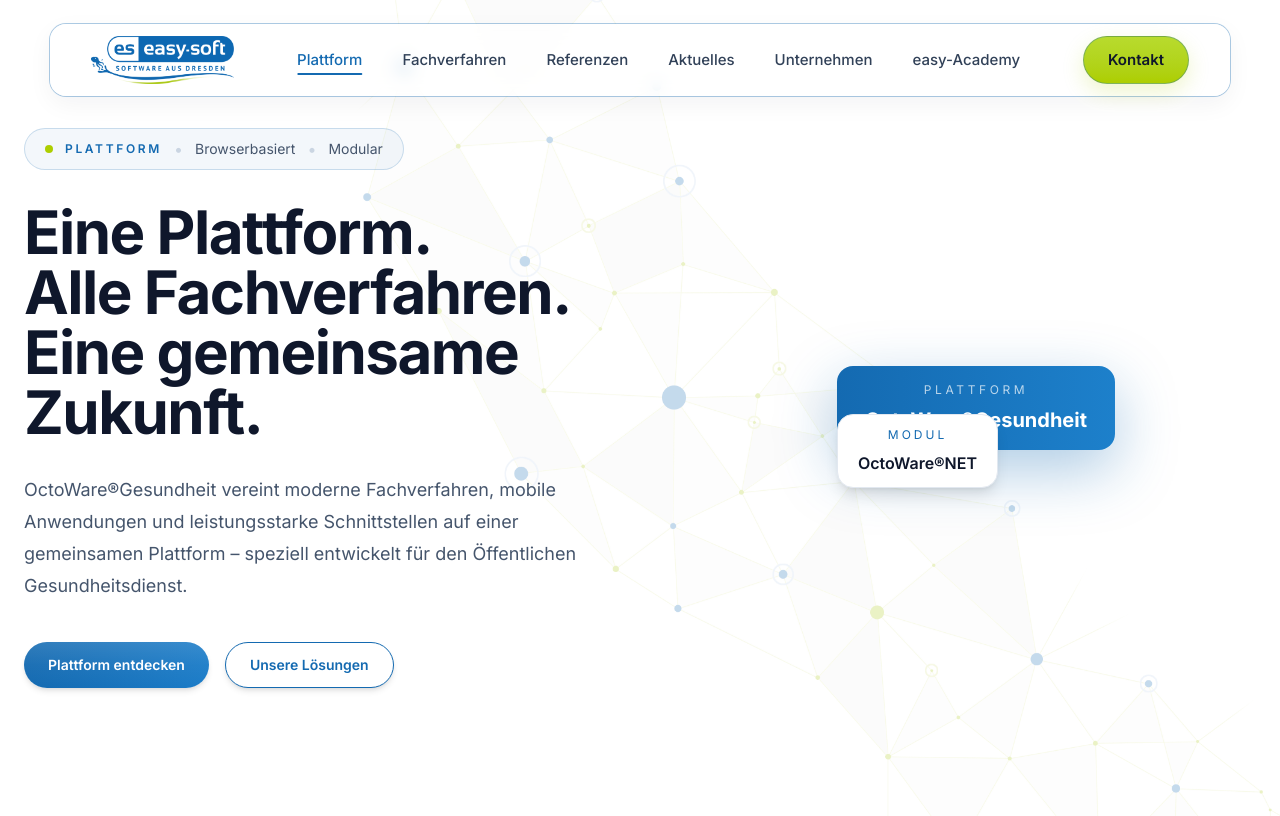
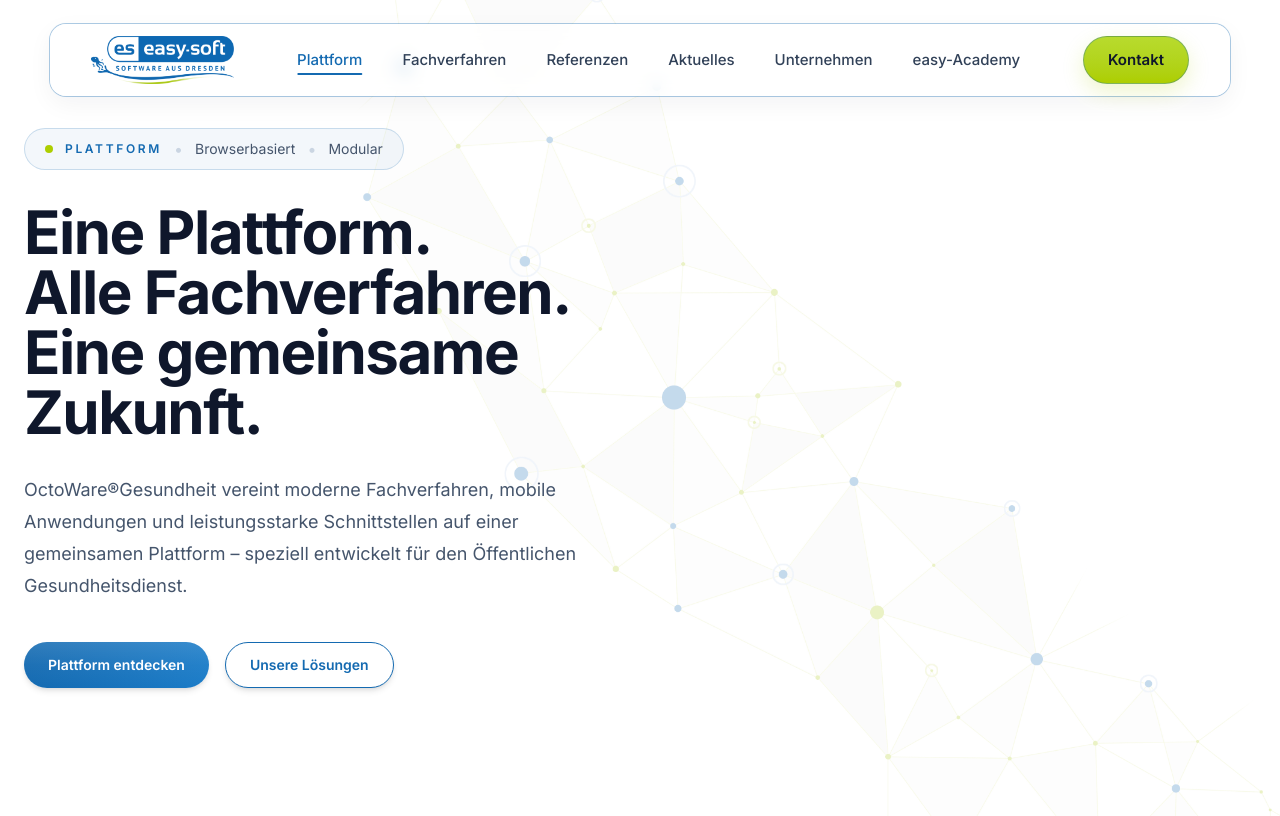
Before and after one commit to weblogger117-art/octoware-website, a Next.js app: page /plattform in a window 1280 px wide. Built offline with nearby package versions, Linux system fonts and the light colour scheme.

Commit message:
Update Hero.tsx

```diff
--- a/components/sections/platform/Hero.tsx
+++ b/components/sections/platform/Hero.tsx
@@ -1,3 +1,4 @@
+import PlatformVisualization from "./PlatformVisualization";
 import Image from "next/image";
 import { Button } from "@/components/ui/Button";
 export default function PlatformHero() {
@@ -140,102 +141,8 @@ export default function PlatformHero() {
 
           {/* Rechte Spalte */}
 
-<div className="relative flex items-center justify-center">
+<PlatformVisualization />
 
-  <div
-  className="
-    relative
-
-    h-[560px]
-    w-full
-  "
->
-
-<div
-  className="
-    absolute
-
-    left-1/2
-    top-1/2
-
-    -translate-x-1/2
-    -translate-y-1/2
-  "
->
-
-  <div
-    className="
-      rounded-2xl
-
-      bg-gradient-to-r
-      from-[#146ab1]
-      to-[#1d80cb]
-
-      px-7
-      py-4
-
-      text-center
-
-      text-white
-
-      shadow-[0_20px_60px_rgba(20,106,177,.35)]
-    "
-  >
-
-    <p className="text-xs uppercase tracking-[0.3em] text-white/70">
-      Plattform
-    </p>
-
-    <h3 className="mt-2 text-xl font-bold">
-      OctoWare®Gesundheit
-    </h3>
-
-{/* OctoWare®NET */}
-
-<div
-  className="
-    absolute
-
-    left-0
-    top-12
-
-    rounded-2xl
-
-    border
-    border-slate-200
-
-    bg-white
-
-    px-5
-    py-3
-
-    shadow-lg
-
-    transition-all
-    duration-300
-
-    hover:-translate-y-1
-    hover:shadow-xl
-  "
->
-
-  <p className="text-xs uppercase tracking-[0.25em] text-[#146ab1]">
-    Modul
-  </p>
-
-  <h4 className="mt-2 text-base font-semibold text-slate-900">
-    OctoWare®NET
-  </h4>
-
-</div>
-
-  </div>
-
-</div>
-
-  </div>
-
-</div>
 
         </div>
 
```
